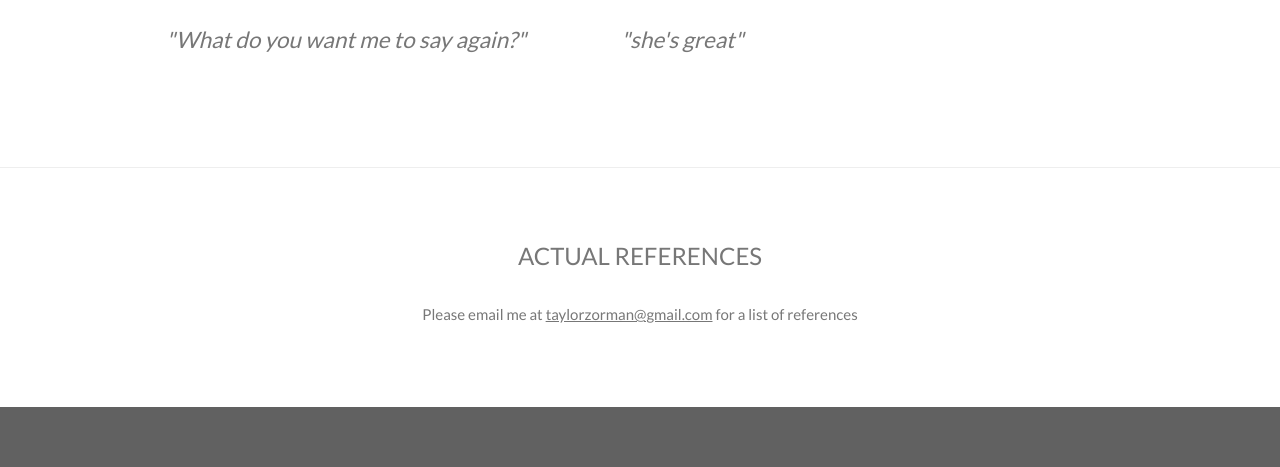
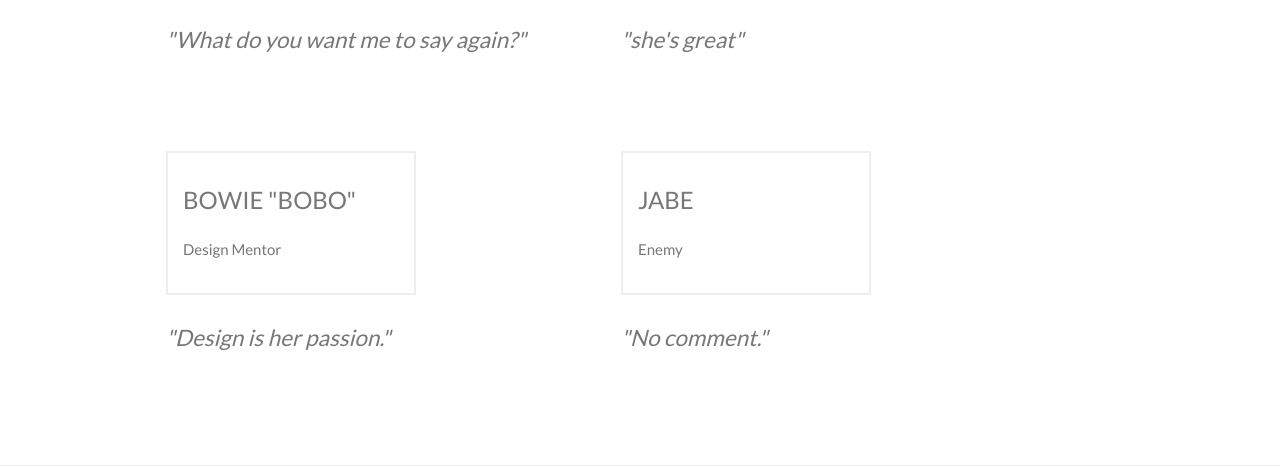
Before and after one commit to zormstorm/zormstorm.github.io, a plain HTML site: page testimonials.html in a window 1280 px wide. Shown: the part 949-1416 px from the top of the page. Drawn offline with nearby package versions, Linux system fonts and the light colour scheme; some packages are replaced by stand-ins of ours.

Commit message:
BoBo and Jabe quotes

```diff
--- a/testimonials.html
+++ b/testimonials.html
@@ -149,6 +149,21 @@ body, html {
   </div>
 </div>
 
+<div class="w3-content w3-container w3-padding-64" id="about" style="margin-top: -4em;">
+  <div class="quotebox" class="id" id="fixthis">
+    <div class="quoter">
+      <h3>BOWIE "BOBO"</h3> <p>Design Mentor</p>
+    </div>
+     <p class="quote"><em>"Design is her passion."</em></p>
+  </div>
+  <div class="quotebox">
+    <div class="quoter">
+      <h3>JABE</h3> <p>Enemy</p>
+    </div>
+      <p class="quote" id="lastmargin"><em>"No comment."</em></p>
+  </div>
+</div>
+
 <hr>
 </br></br>
 <!-- Container (Portfolio Section) -->
```
